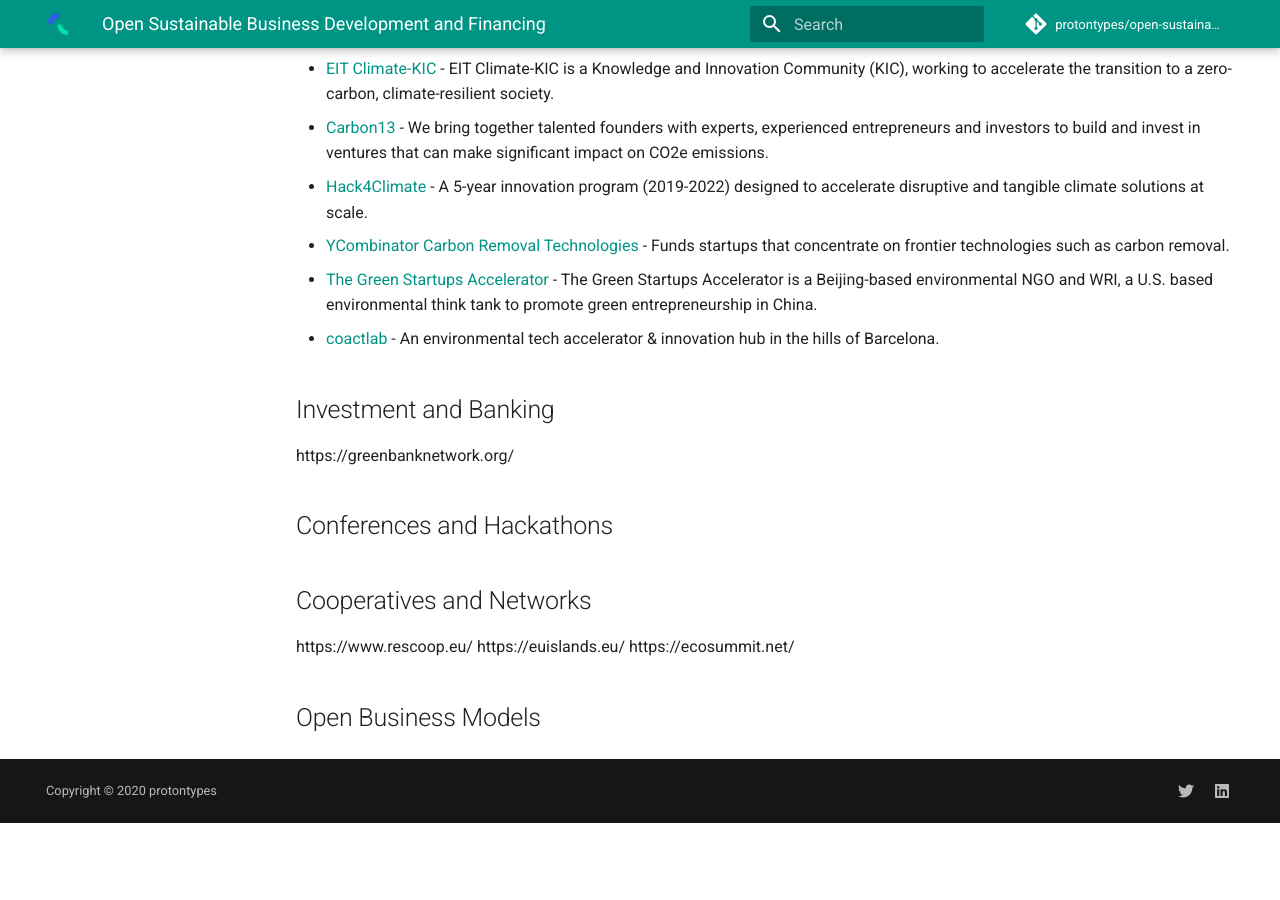
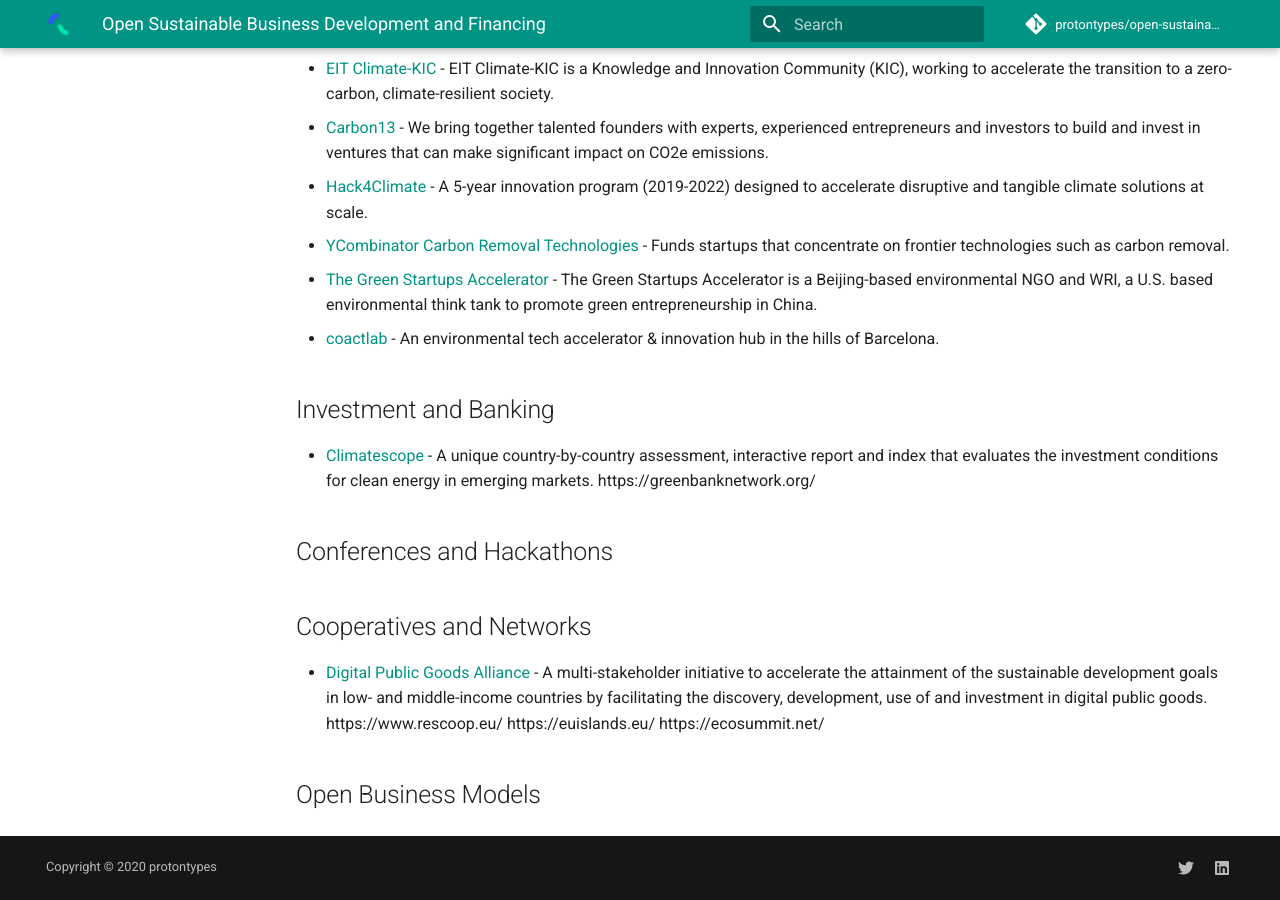
Before and after one commit to protontypes/open-sustainable-technology, an MkDocs documentation site: the page built from docs/BUSINESS.md, in a window 1280 px wide and 900 px high, scrolled down 733 px. Built offline with MkDocs 1.6.1 and Material for MkDocs 9.7.7, drawn with Linux system fonts in a browser that asks for light colours; comment, search, counter and statistics services are not loaded; before the commit the page ends 1556 px from its top, so only the background shows below that.

Commit message:
Update BUSINESS.md

```diff
--- a/docs/BUSINESS.md
+++ b/docs/BUSINESS.md
@@ -19,11 +19,13 @@
 
 
 ## Investment and Banking
+- [Climatescope](https://global-climatescope.org/) - A unique country-by-country assessment, interactive report and index that evaluates the investment conditions for clean energy in emerging markets.
 https://greenbanknetwork.org/
 
 ## Conferences and Hackathons
 
 ## Cooperatives and Networks
+- [Digital Public Goods Alliance](https://digitalpublicgoods.net/) - A multi-stakeholder initiative to accelerate the attainment of the sustainable development goals in low- and middle-income countries by facilitating the discovery, development, use of and investment in digital public goods.
 https://www.rescoop.eu/
 https://euislands.eu/
 https://ecosummit.net/
```
